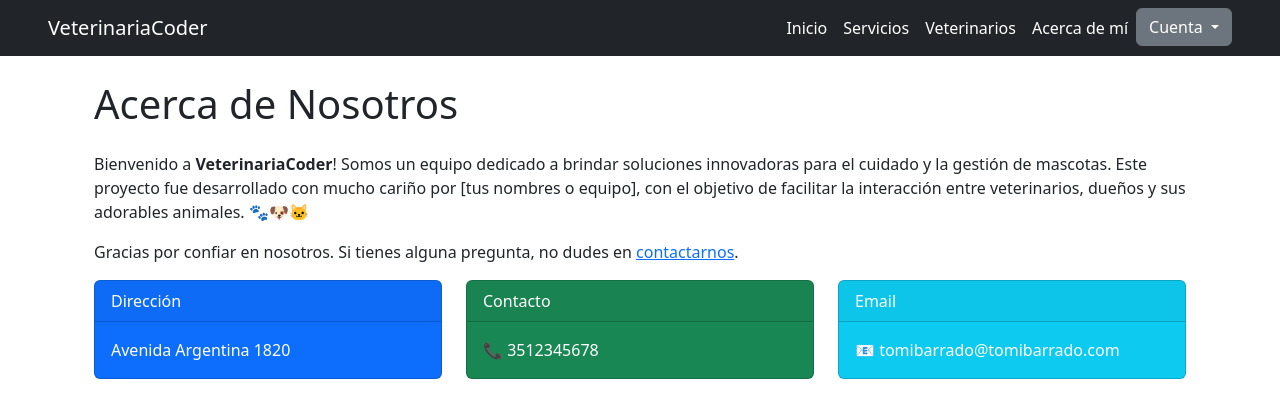
After one commit to TomasBarrado/Entrega_Final, a Django app: page /gestion/about/ in a window 1280 px wide. The commit adds this page. Shown: the top 418 px of the page. Run offline with Django 5.2, Linux system fonts and the light colour scheme.

Commit message:
about me agregado

```diff
--- /dev/null
+++ b/gestion/templates/gestion/about.html
@@ -0,0 +1,45 @@
+{% extends "base.html" %}
+
+{% block title %}Acerca de mí{% endblock %}
+
+{% block content %}
+<div class="container mt-4">
+    <h1 class="mb-4">Acerca de Nosotros</h1>
+
+    <!-- Texto de bienvenida -->
+    <p>Bienvenido a <strong>VeterinariaCoder</strong>! Somos un equipo dedicado a brindar soluciones innovadoras para el cuidado y la gestión de mascotas. Este proyecto fue desarrollado con mucho cariño por [tus nombres o equipo], con el objetivo de facilitar la interacción entre veterinarios, dueños y sus adorables animales. 🐾🐶🐱</p>
+    <p>Gracias por confiar en nosotros. Si tienes alguna pregunta, no dudes en <a href="mailto:tomibarrado@tomibarrado.com">contactarnos</a>.</p>
+
+    <div class="row">
+        <!-- Dirección -->
+        <div class="col-md-4">
+            <div class="card text-white bg-primary mb-3">
+                <div class="card-header">Dirección</div>
+                <div class="card-body">
+                    <p class="card-text">Avenida Argentina 1820</p>
+                </div>
+            </div>
+        </div>
+
+        <!-- Contacto -->
+        <div class="col-md-4">
+            <div class="card text-white bg-success mb-3">
+                <div class="card-header">Contacto</div>
+                <div class="card-body">
+                    <p class="card-text">📞 3512345678</p>
+                </div>
+            </div>
+        </div>
+
+        <!-- Email -->
+        <div class="col-md-4">
+            <div class="card text-white bg-info mb-3">
+                <div class="card-header">Email</div>
+                <div class="card-body">
+                    <p class="card-text">📧 tomibarrado@tomibarrado.com</p>
+                </div>
+            </div>
+        </div>
+    </div>
+</div>
+{% endblock %}
--- a/gestion/urls.py
+++ b/gestion/urls.py
@@ -4,7 +4,7 @@ from gestion import views as gestion_views
 
 
 urlpatterns = [
-    # Rutas para los veterinarios
+
     path('veterinarios/', gestion_views.ListaVeterinariosView.as_view(), name='lista_veterinarios'),
     path('veterinarios/editar/<int:pk>/', gestion_views.EditarVeterinarioView.as_view(), name='editar_veterinario'),
     path('veterinarios/eliminar/<int:pk>/', gestion_views.EliminarVeterinarioView.as_view(), name='eliminar_veterinario'),
@@ -25,8 +25,9 @@ urlpatterns += [
     path('veterinarios/', gestion_views.lista_veterinarios, name='lista_veterinarios'),
     path('mascotas/agregar/', views.agregar_mascota, name='agregar_mascota'),
     path('buscar-veterinario/', gestion_views.buscar_veterinario, name='buscar_veterinario'),
+    path('about/', views.about, name='about'),
 
-    # User routes
+
     path('mascotas/', views.ListaMascotasView.as_view(), name='lista_mascotas'),
     path('mascotas/editar/<int:pk>/', views.EditarMascotaView.as_view(), name='editar_mascota'),
     path('mascotas/eliminar/<int:pk>/', views.EliminarMascotaView.as_view(), name='eliminar_mascota'),
--- a/gestion/views.py
+++ b/gestion/views.py
@@ -22,6 +22,11 @@ def buscar_veterinario(request):
     else:
         veterinarios = Veterinario.objects.none()
     return render(request, 'gestion/buscar_veterinario.html', {'veterinarios': veterinarios, 'query': query})
+
+
+def about(request):
+    return render(request, 'gestion/about.html')
+
 
 
 @login_required
--- a/veterinaria/templates/base.html
+++ b/veterinaria/templates/base.html
@@ -25,6 +25,10 @@
                     </li>
                     <li class="nav-item">
                         <a class="nav-link text-white" href="{% url 'lista_veterinarios' %}">Veterinarios</a>
+                    </li>
+
+                    <li class="nav-item">
+                        <a class="nav-link text-white" href="{% url 'about' %}">Acerca de mí</a>
                     </li>
 
                     {% if user.is_authenticated %}
@@ -70,7 +74,8 @@
         </div>
     </nav>
 
-    <div class="container mt-3">
+    <!-- Agregar margen superior para el contenido -->
+    <div class="container" style="margin-top: 80px;">
         {% if messages %}
             {% for message in messages %}
                 <div class="alert {{ message.tags }} alert-dismissible fade show" role="alert">
```
